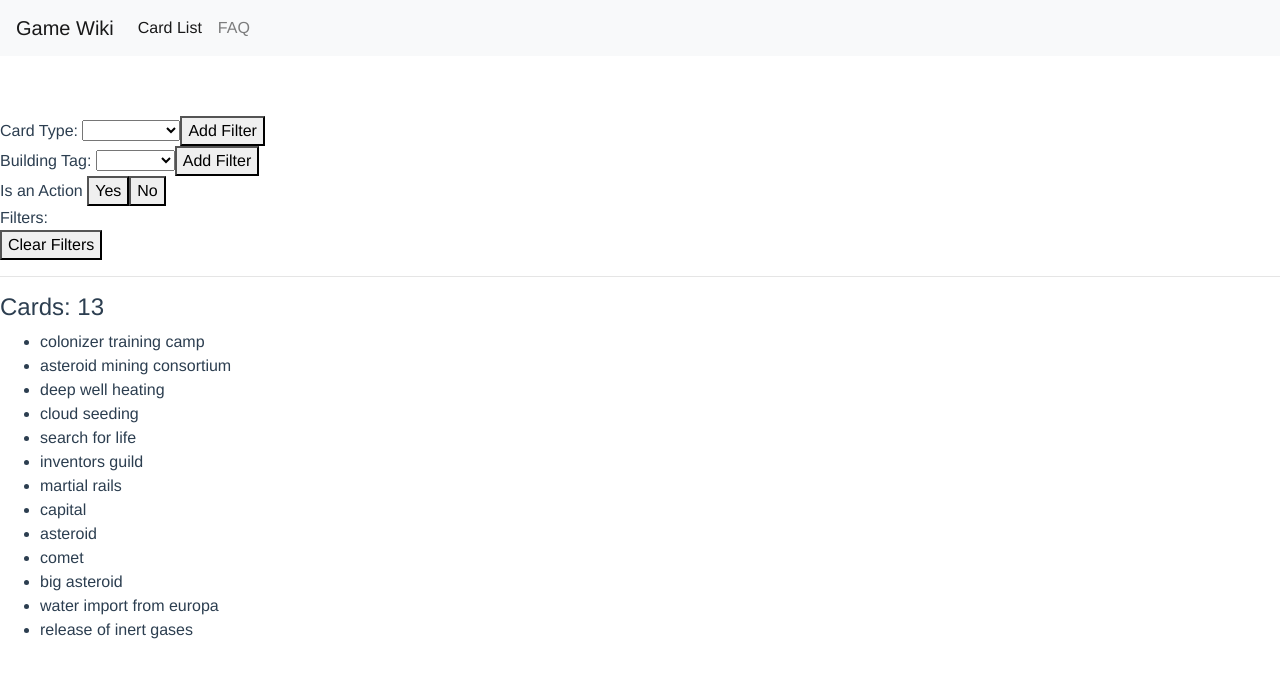
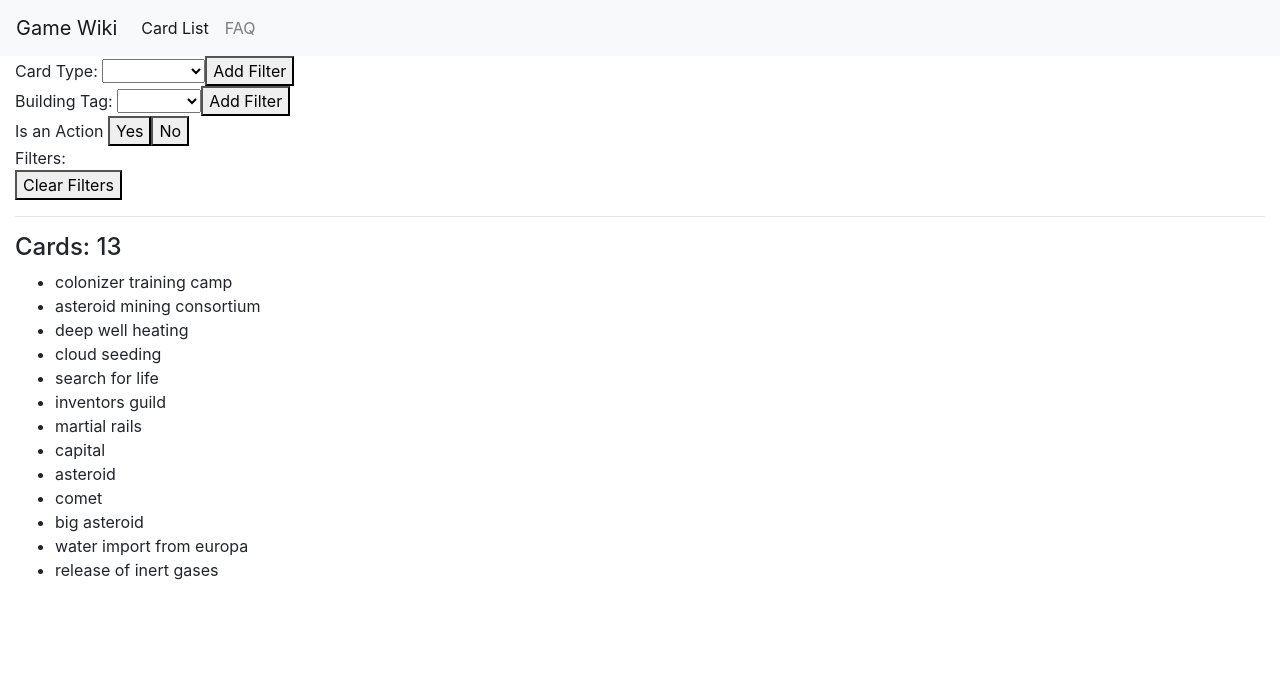
Before and after one commit to ryanechternacht/game-wiki, a Vue app: page / in a window 1280 px wide. Shown: the top 678 px of the page. Built offline with nearby package versions, Linux system fonts and the light colour scheme; what vue-lodash would draw is missing.

Commit message:
Remove unecessary styling and add in a container around content

```diff
--- a/src/App.vue
+++ b/src/App.vue
@@ -24,8 +24,10 @@
         </ul>
       </div>
     </nav>
-    <div id="nav"></div>
-    <router-view />
+
+    <div class="container-fluid">
+      <router-view />
+    </div>
   </div>
 </template>
 
@@ -48,25 +50,4 @@ export default {
 </script>
 
 <style>
-#app {
-  font-family: "Avenir", Helvetica, Arial, sans-serif;
-  -webkit-font-smoothing: antialiased;
-  -moz-osx-font-smoothing: grayscale;
-  color: #2c3e50;
-}
-
-#nav {
-  padding: 30px;
-}
-
-#nav a {
-  font-weight: bold;
-  color: #2c3e50;
-  margin-right: 10px;
-  margin-left: 10px;
-}
-
-#nav a.router-link-exact-active {
-  color: #42b983;
-}
 </style>
```
